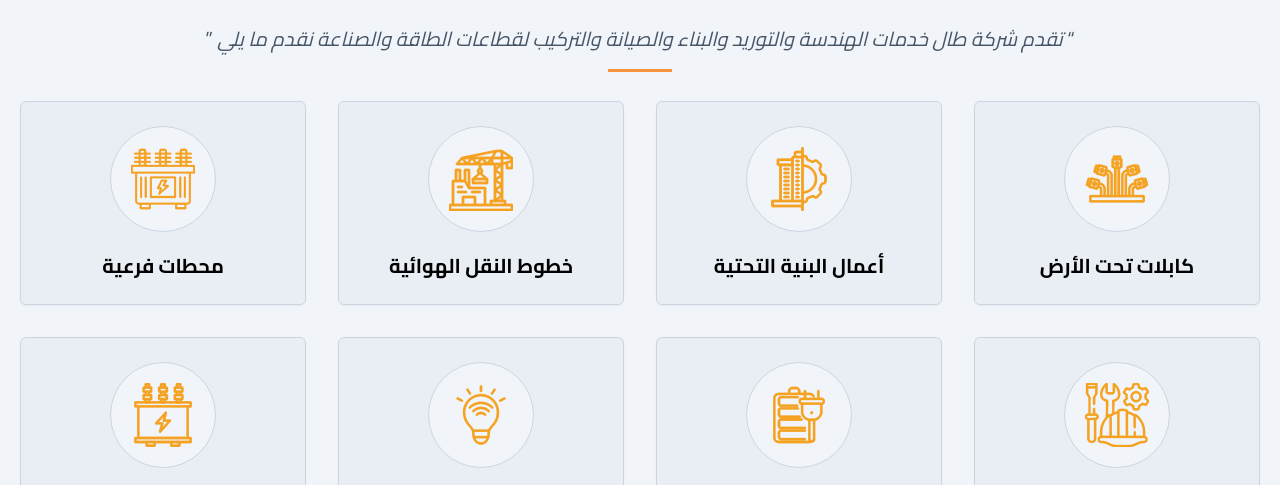
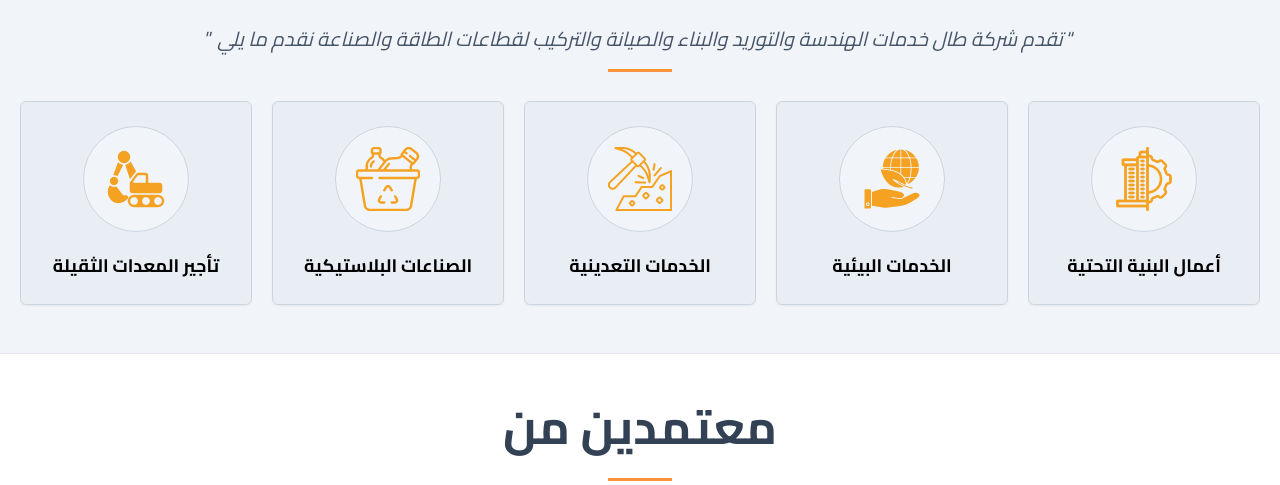
Before and after one commit to YoussefMohammed93/Tal-Company-Project, a website: page index.html in a window 1280 px wide. Shown: the part 1897-2382 px from the top of the page. Drawn offline with nearby package versions, Linux system fonts and the light colour scheme.

Commit message:
Edit services

```diff
--- a/index.html
+++ b/index.html
@@ -389,24 +389,8 @@
           ></div>
         </div>
         <div
-          class="w-full grid grid-cols-1 sm:grid-cols-2 md:grid-cols-3 lg:grid-cols-4 gap-7 sm:gap-8 mt-12"
+          class="w-full grid grid-cols-1 sm:grid-cols-2 md:grid-cols-3 lg:grid-cols-5 gap-7 sm:gap-5 mt-12"
         >
-          <div
-            class="flex flex-col items-center justify-center text-center gap-5 p-6 rounded-md border border-slate-300 shadow-sm bg-slate-200/50 transform lg:transition-transform lg:duration-300 lg:hover:skew-y-2 lg:hover:scale-110"
-          >
-            <div class="p-5 rounded-full border border-slate-300 bg-slate-100">
-              <img
-                src="assets/cable-icon.png"
-                alt="cable-icon"
-                class="w-16 h-16 object-cover"
-              />
-            </div>
-            <div>
-              <h3 class="text-xl font-semibold sm:font-bold">
-                كابلات تحت الأرض
-              </h3>
-            </div>
-          </div>
           <div
             class="flex flex-col items-center justify-center text-center gap-5 p-6 rounded-md border border-slate-300 shadow-sm bg-slate-200/50 transform lg:transition-transform lg:duration-300 lg:hover:scale-110"
           >
@@ -418,7 +402,7 @@
               />
             </div>
             <div>
-              <h3 class="text-xl font-semibold sm:font-bold">
+              <h3 class="text-lg font-semibold sm:font-bold">
                 أعمال البنية التحتية
               </h3>
             </div>
@@ -428,43 +412,15 @@
           >
             <div class="p-5 rounded-full border border-slate-300 bg-slate-100">
               <img
-                src="assets/buildwork-icon.png"
-                alt="buildwork-icon"
+                src="assets/friendly-icon.png"
+                alt="infrastructure-icon"
                 class="w-16 h-16 object-cover"
               />
             </div>
             <div>
-              <h3 class="text-xl font-semibold sm:font-bold">
-                خطوط النقل الهوائية
+              <h3 class="text-lg font-semibold sm:font-bold">
+                الخدمات البيئية
               </h3>
-            </div>
-          </div>
-          <div
-            class="flex flex-col items-center justify-center text-center gap-5 p-6 rounded-md border border-slate-300 shadow-sm bg-slate-200/50 transform lg:transition-transform lg:duration-300 lg:hover:-skew-y-2 lg:hover:scale-110"
-          >
-            <div class="p-5 rounded-full border border-slate-300 bg-slate-100">
-              <img
-                src="assets/substation-icon.png"
-                alt="substation-icon"
-                class="w-16 h-16 object-cover"
-              />
-            </div>
-            <div>
-              <h3 class="text-xl font-semibold sm:font-bold">محطات فرعية</h3>
-            </div>
-          </div>
-          <div
-            class="flex flex-col items-center justify-center text-center gap-5 p-6 rounded-md border border-slate-300 shadow-sm bg-slate-200/50 transform lg:transition-transform lg:duration-300 lg:hover:skew-y-2 lg:hover:scale-110"
-          >
-            <div class="p-5 rounded-full border border-slate-300 bg-slate-100">
-              <img
-                src="assets/construction-icon.png"
-                alt="construction-icon"
-                class="w-16 h-16 object-cover"
-              />
-            </div>
-            <div>
-              <h3 class="text-xl font-semibold sm:font-bold">أعمال البناء</h3>
             </div>
           </div>
           <div
@@ -472,13 +428,15 @@
           >
             <div class="p-5 rounded-full border border-slate-300 bg-slate-100">
               <img
-                src="assets/lowvoltage-icon.png"
-                alt="lowvoltage-icon"
+                src="assets/mine-icon.png"
+                alt="infrastructure-icon"
                 class="w-16 h-16 object-cover"
               />
             </div>
             <div>
-              <h3 class="text-xl font-semibold sm:font-bold">الجهد المنخفض</h3>
+              <h3 class="text-lg font-semibold sm:font-bold">
+                الخدمات التعدينية
+              </h3>
             </div>
           </div>
           <div
@@ -486,27 +444,31 @@
           >
             <div class="p-5 rounded-full border border-slate-300 bg-slate-100">
               <img
-                src="assets/lightingsystem-icon.png"
-                alt="lightingsystem-icon"
+                src="assets/recycling-icon.png"
+                alt="infrastructure-icon"
                 class="w-16 h-16 object-cover"
               />
             </div>
             <div>
-              <h3 class="text-xl font-semibold sm:font-bold">أنظمة الإضاءة</h3>
+              <h3 class="text-lg font-semibold sm:font-bold">
+                الصناعات البلاستيكية
+              </h3>
             </div>
           </div>
           <div
-            class="flex flex-col items-center justify-center text-center gap-5 p-6 rounded-md border border-slate-300 shadow-sm bg-slate-200/50 transform lg:transition-transform lg:duration-300 lg:hover:-skew-y-2 lg:hover:scale-110"
+            class="flex flex-col items-center justify-center text-center gap-5 p-6 rounded-md border border-slate-300 shadow-sm bg-slate-200/50 transform lg:transition-transform lg:duration-300 lg:hover:scale-110"
           >
             <div class="p-5 rounded-full border border-slate-300 bg-slate-100">
               <img
-                src="assets/current-icon.png"
-                alt="current-icon"
+                src="assets/excavators-icon.png"
+                alt="infrastructure-icon"
                 class="w-16 h-16 object-cover"
               />
             </div>
             <div>
-              <h3 class="text-xl font-semibold sm:font-bold">تيار منخفض</h3>
+              <h3 class="text-lg font-semibold sm:font-bold">
+                تأجير المعدات الثقيلة
+              </h3>
             </div>
           </div>
         </div>
```
Also changed, not shown: assets/buildwork-icon.png (deleted), assets/cable-icon.png (deleted), assets/construction-icon.png (deleted), assets/current-icon.png (deleted), assets/excavators-icon.png (added), assets/friendly-icon.png (added), assets/lightingsystem-icon.png (deleted), assets/lowvoltage-icon.png (deleted), assets/mine-icon.png (added), assets/recycling-icon.png (added), assets/substation-icon.png (deleted), output.css.
